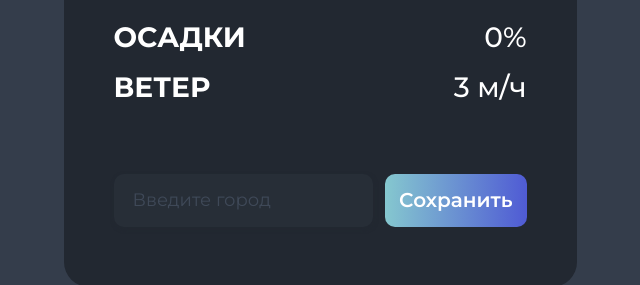
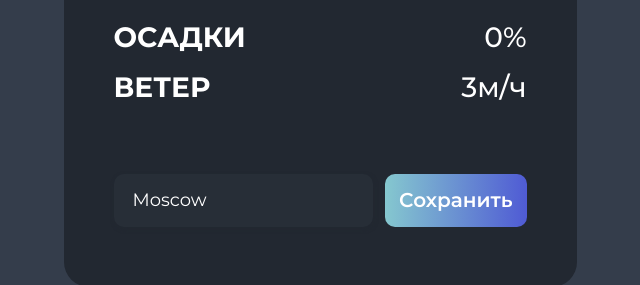
Before and after one commit to almaz-12/weather-app, a Vue app: page / in a window 1280 px wide. Both pictures are taken after a click on the button "Изменить город". Shown: the part 310-595 px from the top of the page, without its empty margins (320-960 px from the left). Built offline with nearby package versions, Linux system fonts and the light colour scheme.

Commit message:
компонент Input

```diff
--- a/src/App.vue
+++ b/src/App.vue
@@ -1,28 +1,34 @@
 <script setup>
-import { ref } from 'vue';
+import { computed, ref } from 'vue';
 import SelectCity from './components/SelectCity.vue';
 import StatList from './components/StatList.vue';
 
-const stats = [
-  { label: "Влажность", stat: "90%" },
-  { label: "Осадки", stat: "0%" },
-  { label: "Ветер", stat: "3 м/ч" },
-];
+const citySelect = ref('Moscow');
+const data = ref({
+  humidity: 90,
+  rain: 0,
+  wind: 3,
+});
 
-const citySelect = ref('Moscow');
+const dataModified = computed(() => {
+  return [
+    { label: "Влажность", stat: `${data.value.humidity}%` },
+    { label: "Осадки", stat: `${data.value.rain}%` },
+    { label: "Ветер", stat: `${data.value.wind}м/ч` },
+  ];
+});
 
 function getCity(city) {
-  console.log(city);
   citySelect.value = city;
 }
 </script>
 
 <template>
   <main class="main">
-      <div class="stat-list">
-        <StatList v-for="data in stats" :key="data.label" v-bind="data"/>
-      </div>
-      <SelectCity @select-сity="getCity"/>
+    <div class="stat-list">
+      <StatList v-for="data in dataModified" :key="data.label" v-bind="data"/>
+    </div>
+    <SelectCity @select-сity="getCity"/>
   </main>
 </template>
 
--- a/src/components/AppInput.vue
+++ b/src/components/AppInput.vue
@@ -1,9 +1,9 @@
 <script setup>
-
+  const model = defineModel();
 </script>
 
 <template>
-  <input type="text" class="input" >
+  <input type="text" class="input" v-model="model">
 </template>
 
 <style scoped>
--- a/src/components/SelectCity.vue
+++ b/src/components/SelectCity.vue
@@ -9,7 +9,7 @@ import AppInput from './AppInput.vue';
 const btnIcon = "Location";
 
 const isEditCity = ref(false);
-const cityName = ref('');
+const cityName = ref('Moscow');
 const emit = defineEmits(['selectCity']);
 
 function handleSelectCity() {
```
